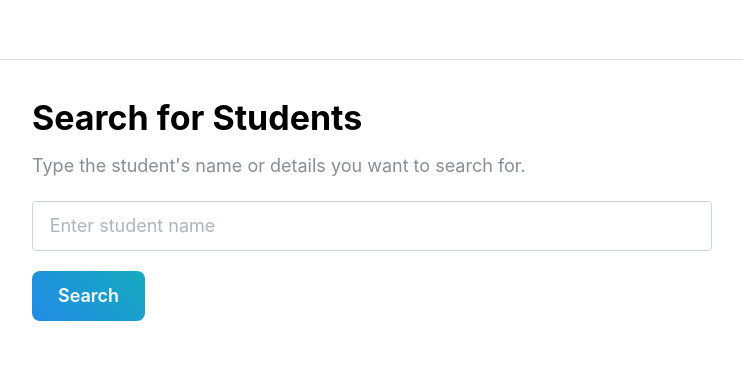
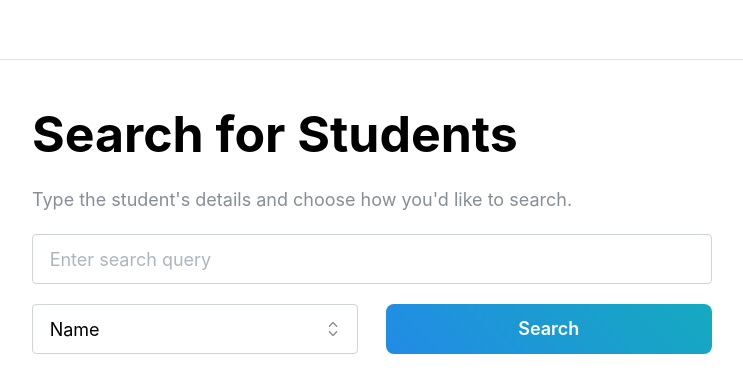
Before and after one commit to Zapper9982/StudentSearch, a Next.js app: page /Search in a window 1280 px wide. Shown: the top 392 px of the page, without its empty margins (268-1011 px from the left). Built offline with nearby package versions, Linux system fonts and the light colour scheme.

Commit message:
added student search functionality

```diff
--- a/app/Search/page.jsx
+++ b/app/Search/page.jsx
@@ -1,38 +1,153 @@
 "use client";
-import { Container, Title, Text, Input, Button, Group } from "@mantine/core";
-import { useState } from "react";
+import { Container, Title, Text, Input, Button, Group, Select } from "@mantine/core";
+import { useState, useEffect } from "react";
+import UserCard from "../Components/UserCard";
 
 export default function SearchPage() {
   const [searchQuery, setSearchQuery] = useState("");
+  const [searchType, setSearchType] = useState("name");
+  const [students, setStudents] = useState([]);
+  const [error, setError] = useState("");
 
-  const handleSearch = () => {
+  const handleSearch = async () => {
+    if (!searchQuery) {
+      alert("Please enter a search query.");
+      return;
+    }
 
-    alert(`Searching for students with query: ${searchQuery}`);
+    try {
+      let searchUrl = "";
+      if (searchType === "name") {
+        searchUrl = `http://127.0.0.1:5000/student/search?name=${searchQuery}`;
+      } else if (searchType === "rollno") {
+        searchUrl = `http://127.0.0.1:5000/student/search?rollno=${searchQuery}`;
+      }
+
+      const response = await fetch(searchUrl, {
+        method: "GET",
+      });
+
+      if (!response.ok) {
+        console.error(`Failed to fetch students. Status: ${response.status}`);
+        throw new Error(`Failed to fetch students. Status: ${response.status}`);
+      }
+
+      const data = await response.json();
+      console.log(data);
+
+      if (data.error) {
+        setError(data.error);
+        setStudents([]);
+      } else {
+        setStudents(data);
+        setError("");
+      }
+    } catch (err) {
+      setError("An error occurred while fetching the students.");
+      setStudents([]);
+      console.error("Error:", err);
+    }
   };
+
+  useEffect(() => {
+    if (searchQuery) {
+      handleSearch();
+    }
+  }, [searchQuery, searchType]);
 
 return (
     <Container size="sm" p="lg" sx={{ textAlign: "center" }}>
-      <Title order={1} sx={{ fontSize: "3rem", color: "#1C7ED6" }}>
-        Search for Students
-      </Title>
+        <style>{`
+            #hi {
+                font-size: 50px;
+                font-weight: 700;
+                margin-top: 0;
+                margin-bottom: 0;
+                white-space: nowrap;
+            }
+        `}</style>
+        <h1 id="hi">Search for Students </h1>
 
         <Text size="lg" color="dimmed" mt="sm" mb="lg">
-        Type the student's name or details you want to search for.
+            Type the student's details and choose how you'd like to search.
         </Text>
 
         <Input
             value={searchQuery}
             onChange={(e) => setSearchQuery(e.target.value)}
-        placeholder="Enter student name"
+            placeholder="Enter search query"
             size="lg"
             mb="lg"
+            fullWidth
+            sx={{
+                borderRadius: "12px",
+                padding: "0.75rem 1.25rem",
+                borderColor: "#E0E0E0",
+                boxShadow: "0 4px 6px rgba(0,0,0,0.1)",
+                "&:focus": { borderColor: "#1C7ED6", boxShadow: "0 4px 8px rgba(0,0,0,0.2)" },
+            }}
         />
 
-      <Group position="center">
-        <Button size="lg" radius="md" variant="gradient" gradient={{ from: "blue", to: "cyan" }} onClick={handleSearch}>
+        <div style={{ marginBottom: "1.5rem", display: "flex", justifyContent: "space-between" }}>
+            <div style={{ width: "48%" }}>
+                <Select
+                    value={searchType}
+                    onChange={setSearchType}
+                    data={[
+                        { value: "name", label: "Name" },
+                        { value: "rollno", label: "Roll Number" },
+                    ]}
+                    size="lg"
+                    fullWidth
+                    sx={{
+                        borderRadius: "12px",
+                        padding: "0.75rem 1.25rem",
+                        borderColor: "#E0E0E0",
+                        boxShadow: "0 4px 6px rgba(0,0,0,0.1)",
+                        "&:focus": { borderColor: "#1C7ED6", boxShadow: "0 4px 8px rgba(0,0,0,0.2)" },
+                    }}
+                />
+            </div>
+            <div style={{ width: "48%" }}>
+                <Button
+                    size="lg"
+                    radius="md"
+                    variant="gradient"
+                    gradient={{ from: "blue", to: "cyan" }}
+                    onClick={handleSearch}
+                    fullWidth
+                    sx={{
+                        borderRadius: "12px",
+                        padding: "0.75rem",
+                        boxShadow: "0 4px 6px rgba(0,0,0,0.1)",
+                        "&:hover": { boxShadow: "0 6px 12px rgba(0,0,0,0.2)" },
+                    }}
+                >
                     Search
                 </Button>
-      </Group>
+            </div>
+        </div>
+
+        {error && <Text color="red" mt="sm">{error}</Text>}
+
+        {students.length > 0 && (
+            <div>
+                <Text size="lg" color="dimmed" mt="sm">Found {students.length} student(s):</Text>
+                <ul>
+                    {students.map((student, index) => (
+                        <div key={index}>
+                            <UserCard
+                                name={student.Name}
+                                rollno={student.RollNo}
+                                mail={student.Mail}
+                                phone={student.Phone}
+                            />
+                            <h1>  </h1>
+                        </div>
+                    ))}
+                </ul>
+            </div>
+        )}
     </Container>
 );
 }
```
Lines whose indentation alone changed are shown as unchanged.
